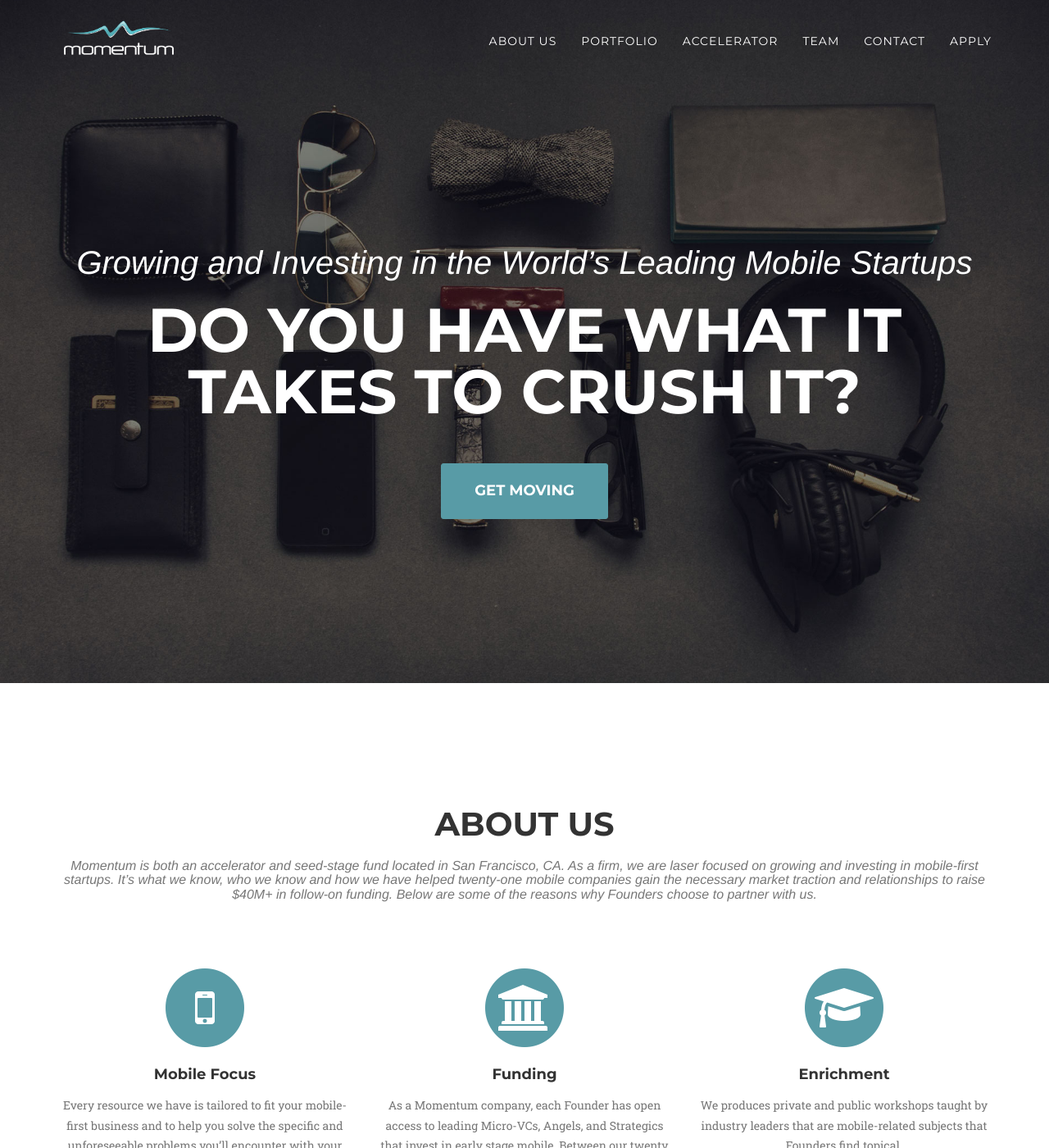
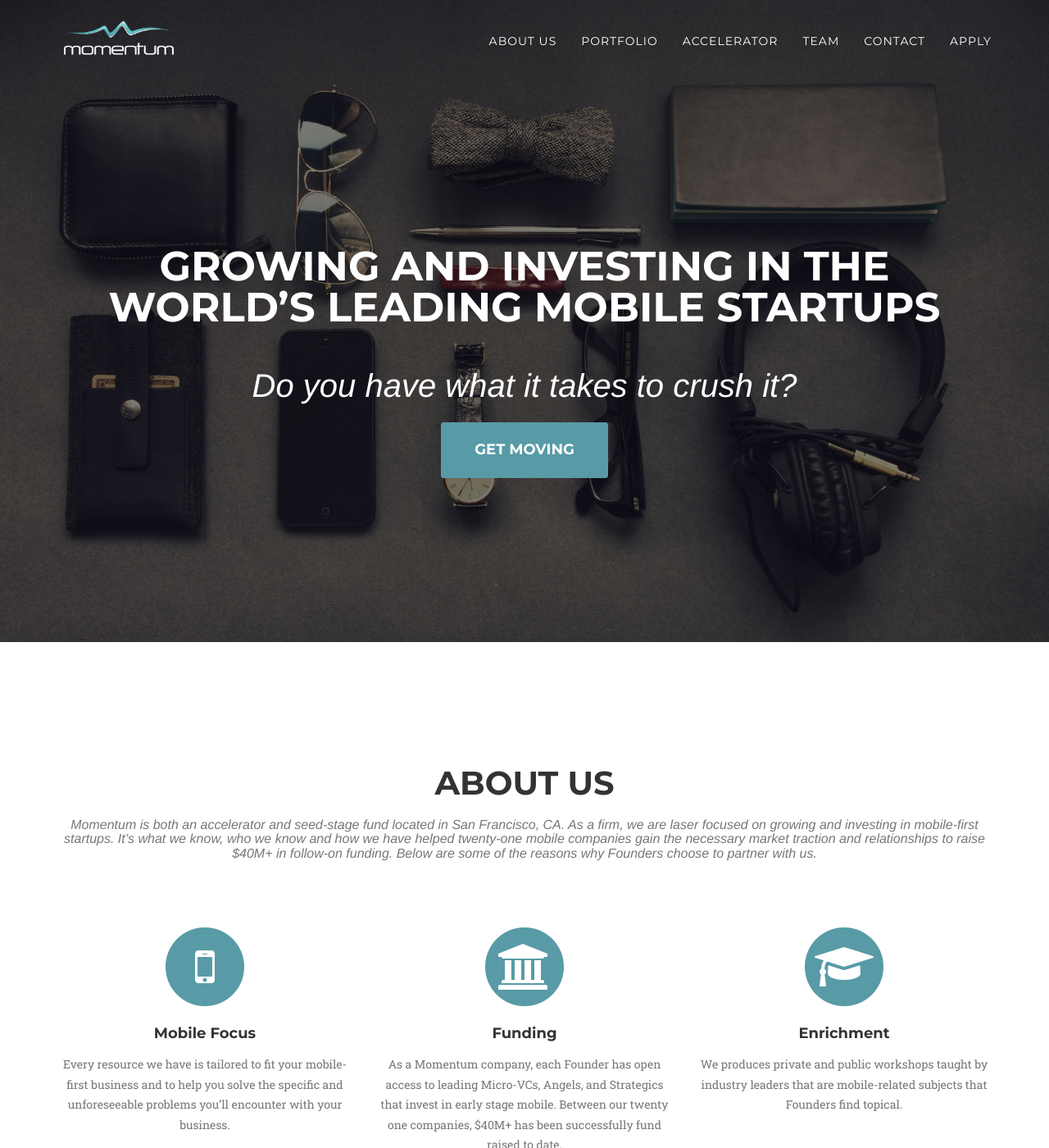
Before and after one commit to mobilemonday/momentum, a Jekyll site: the page built from index.html, in a window 1280 px wide and 1400 px high. Shown: the whole window at 82% size. Built offline with Jekyll 4.4.1, drawn with Linux system fonts in a browser that asks for light colours; nearby versions of some CDN libraries; some web fonts are replaced; Markdown is read by kramdown in place of the engine named in the settings.

Commit message:
adjust fonts

```diff
--- a/_layouts/default.html
+++ b/_layouts/default.html
@@ -29,6 +29,12 @@
       .navbar-brand img {
         margin-top:-24px;
       }
+      @media (min-width: 768px) {
+        header .intro-text .intro-heading {
+          font-size:50px;
+          line-height:50px;
+        }
+      }
       section#services .row.text-center + .row.text-center {
         margin-top:1.4em;
       }
@@ -151,8 +151,8 @@
     <header style="background-image: url({{ page.intro.background }});">
         <div class="container">
             <div class="intro-text">
-                <div class="intro-lead-in">{{ page.intro.sentences.first }}</div>
-                <div class="intro-heading">{{ page.intro.sentences.second }}</div>
+                <div class="intro-heading">{{ page.intro.sentences.first }}</div>
+                <div class="intro-lead-in">{{ page.intro.sentences.second }}</div>
                 <a href="{{ page.intro.button.link }}" class="btn btn-xl">{{ page.intro.button.text }}</a>
             </div>
         </div>
```
Also changed, not shown: other parts of _layouts/default.html (+0 -6 lines).
